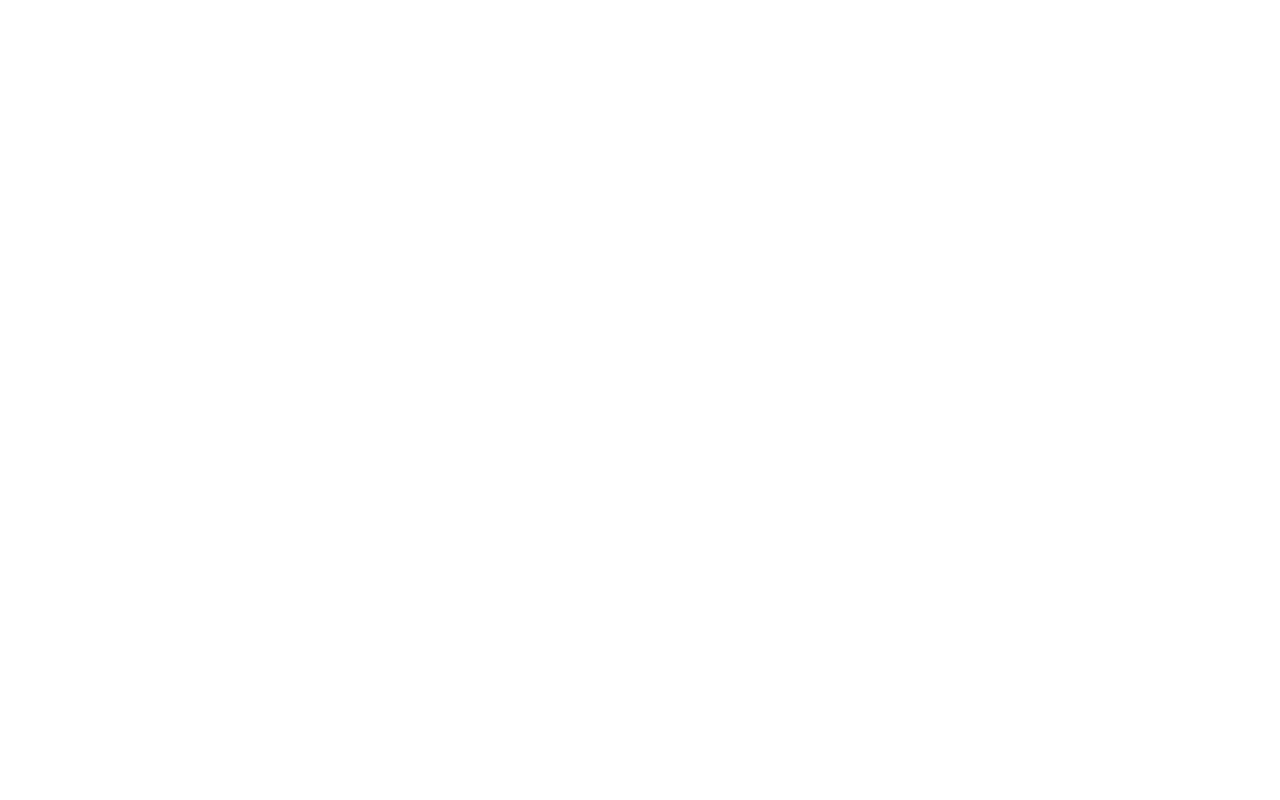
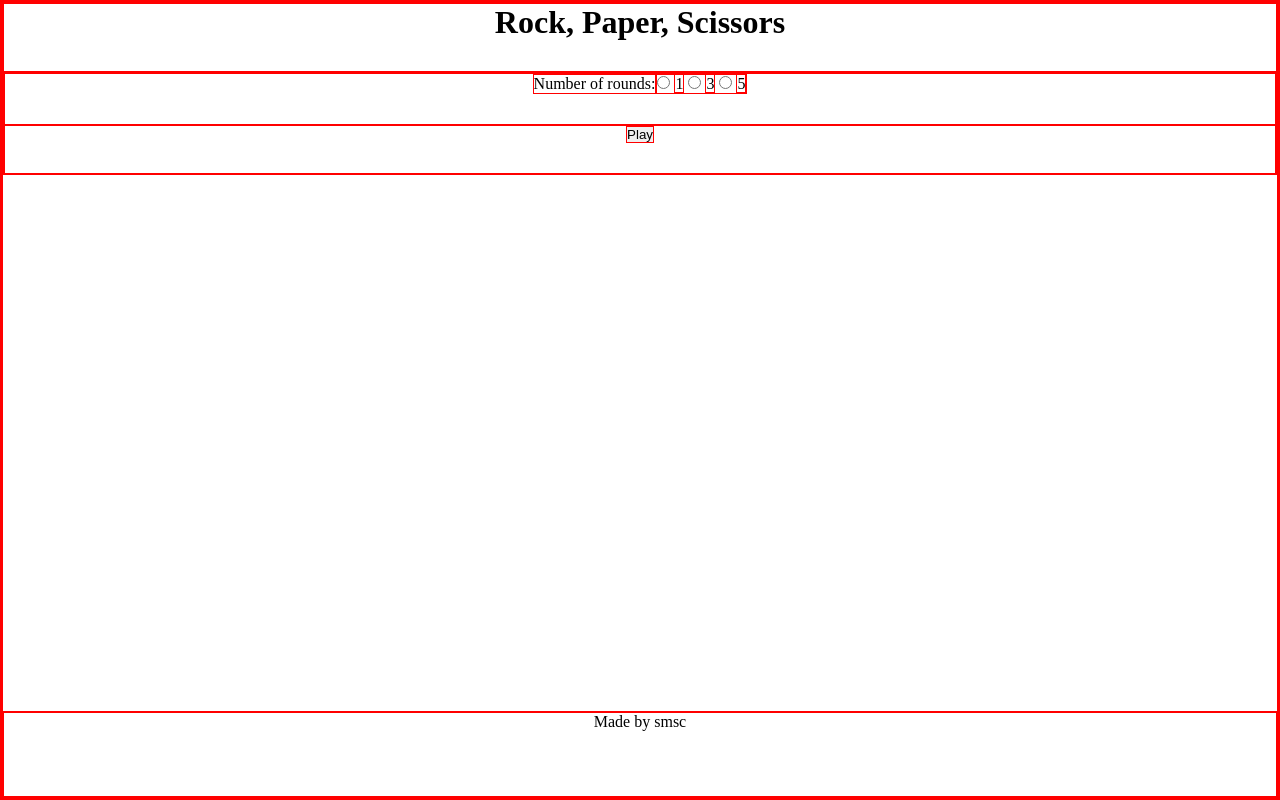
Before and after one commit to simoscam/rock-paper-scissors, a plain HTML site: page index.html in a window 1280 px wide. Drawn offline with Linux system fonts and the light colour scheme.

Commit message:
Create landing page structure

```diff
--- a/index.html
+++ b/index.html
@@ -4,8 +4,38 @@
   <meta charset="UTF-8">
   <title>Document</title>
   <script src="./scripts/main.js"></script>
+  <link rel="stylesheet" href="./styles/style.css">
 </head>
 <body>
-
+  <table id="site-container">
+    <tr>
+      <td valign="top">
+        <h1>Rock, Paper, Scissors</h1>
+        <div class="game-container">
+        <div class="round-number-container">
+          <p>Number of rounds:</p>
+          <div class="choices-container">
+            <input type="radio" name="match" id="one-match" value="1">
+            <label for="one-match">1</label>
+            <input type="radio" name="match" id="three-match" value="3">
+            <label for="one-match">3</label>
+            <input type="radio" name="match" id="five-match" value="5">
+            <label for="one-match">5</label>
+          </div>
+        </div>
+        <div class="play-button-container">
+          <button>Play</button>
+        </div>
+      </div>
+    </td>
+    </tr>
+    <tr>
+      <td valign="bottom">
+        <div class="footer">
+          Made by smsc
+        </div>
+      </td>
+    </tr>
+  </table>
 </body>
 </html>
--- /dev/null
+++ b/styles/style.css
@@ -0,0 +1,44 @@
+* {
+  padding: 0px;
+  margin: 0px;
+  box-sizing: border-box;
+  border: 1px solid red;
+}
+
+html, body {
+  height: 100%;
+  width: 100%;
+}
+
+h1 {
+  text-align: center;
+}
+
+.game-container {
+  display: flex;
+  flex-direction: column;
+}
+
+.play-button-container,
+.round-number-container
+ {
+  display:flex;
+  justify-content: center;
+}
+
+h1,
+.round-number-container,
+.play-button-container {
+  padding-bottom: 30px;
+}
+
+.footer {
+  height: 100%;
+  text-align: center;
+}
+
+#site-container {
+  height: 100%;
+  width: 100%;
+  border-collapse: collapse;
+}
```
